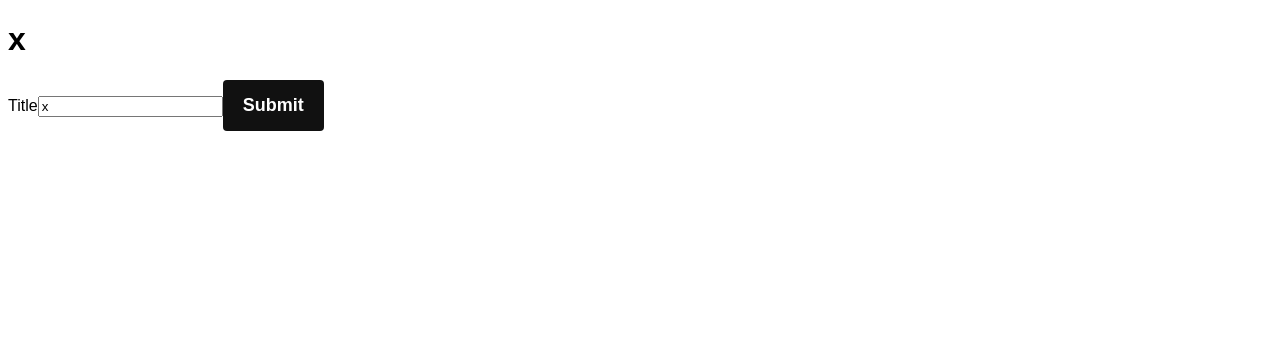
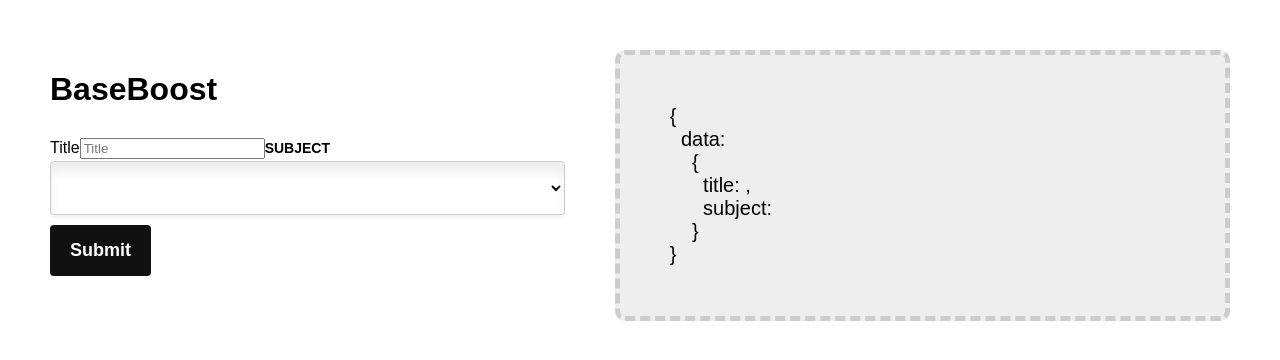
Before and after one commit to andybeckmann/BaseBoost, a Vue app: page / in a window 1280 px wide. Shown: the top 360 px of the page. Built offline with nearby package versions, Linux system fonts and the light colour scheme.

Commit message:
Add base select component

```diff
--- a/src/App.vue
+++ b/src/App.vue
@@ -1,12 +1,17 @@
 <template>
 	<div id="app">
-		<h1>{{ item.title }}</h1>
+		<div class="app--demo">
+			<h1>BaseBoost</h1>
 			<form>
 				<BaseInput
-				v-model="item.title"
+					v-model="data.title"
 					label="Title"
 					type="text"
-
+				/>
+				<BaseSelect
+					v-model="data.subject"
+					label="Subject"
+					:options="['Option A', 'Option B', 'Option C']"
 				/>
 				<BaseButton
 					type="submit"
@@ -14,31 +19,62 @@
 				/>
 			</form>
 		</div>
+		<div class="app--data">
+			<div>{</div>
+			<div>&nbsp;&nbsp;data:</div>
+			<div>&nbsp;&nbsp;&nbsp;&nbsp;{</div>
+			<div>&nbsp;&nbsp;&nbsp;&nbsp;&nbsp;&nbsp;title: <b>{{ data.title }}</b>,</div>
+			<div>&nbsp;&nbsp;&nbsp;&nbsp;&nbsp;&nbsp;subject: <b>{{ data.subject }}</b></div>
+			<div>&nbsp;&nbsp;&nbsp;&nbsp;}</div>
+			<div>}</div>
+		</div>
+	</div>
 </template>
 
 <script>
-import BaseInput from './components/BaseInput'
-import BaseButton from './components/BaseButton'
-
 export default {
 	data () {
 		return {
-			item: {
-				title: 'x'
+			data: {
+				title: '',
+				subject: ''
 			}
 
 		}
-	},
-
-	components: {
-		BaseButton, BaseInput
 	}
 }
 </script>
 
-<style>
+<style lang="scss">
 * {
 	box-sizing: border-box;
 	font-family: sans-serif;
 }
+
+body {
+	padding: 0;
+	margin: 0;
+}
+
+#app {
+	display: flex;
+	width: 100%;
+
+	.app--demo, .app--data {
+		width: 50%;
+		padding: 50px;
+	}
+
+	.app--demo {
+
+	}
+
+	.app--data {
+		border: 5px dashed #ccc;
+		border-radius: 10px;
+		background: #eee;
+		font-size: 20px;
+		margin: 50px 50px 50px 0;
+	}
+}
 </style>
--- /dev/null
+++ b/src/components/BaseSelect.vue
@@ -0,0 +1,68 @@
+<template>
+	<label v-if="label">{{ label }}</label>
+	<select
+		:value="modelValue"
+		:placeholder="label"
+		v-bind="{
+			...$attrs,
+			onChange: ($event) => { $emit('update:modelValue', $event.target.value) }
+		}"
+	>
+		<option
+			v-for="option in options"
+			:value="option"
+			:key="option"
+			:select="option === modelValue"
+		>
+		{{ option }}
+		</option>
+
+	</select>
+</template>
+
+<script>
+export default {
+	props: {
+		label:  {
+			type: String,
+			default: ''
+		},
+
+		options: {
+			type: Array,
+			required: true
+		},
+
+		modelValue: {
+			type: [String, Number],
+			default: ''
+		}
+	}
+}
+</script>
+
+<style lang="scss" scoped>
+label {
+	text-transform: uppercase;
+	font-size: 14px;
+	font-weight: bold;
+	margin-bottom: 5px;
+	display: inline-block;
+	margin-top: 10px;
+}
+
+select {
+	background: #fff;
+	padding: 15px 20px;
+	margin: 0 0 10px;
+	outline: none;
+	border: 1px solid #ccc;
+	font-size: 18px;
+	width: 100%;
+	border-radius: 4px;
+	display: block;
+	box-shadow:
+				0 3px 3px rgba(0, 0, 0, 0.05),
+				inset 0px 10px 10px #eee;
+}
+</style>
```
Lines whose indentation alone changed are shown as unchanged.
